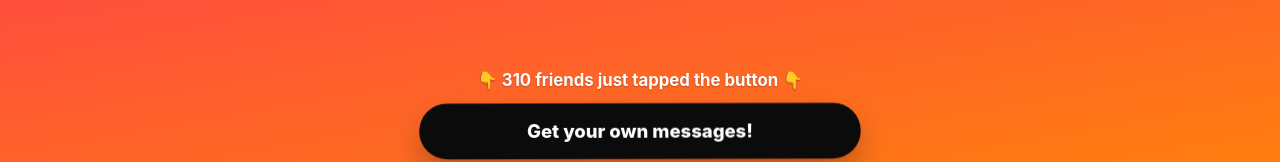
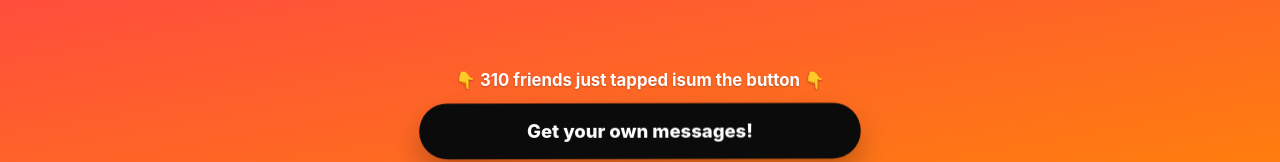
Before and after one commit to iud2003/anonymous-message-site, a plain HTML site: page frontend/index.html in a window 1280 px wide. Shown: the part 519-681 px from the top of the page. Drawn offline with Linux system fonts and the light colour scheme; no server answers; a script that the page names is missing.

```diff
--- a/frontend/index.html
+++ b/frontend/index.html
@@ -35,7 +35,7 @@
         </section>
 
         <section class="cta">
-            <div class="cta-blurb">👇 <span id="friendsCount">299</span> friends just tapped the button 👇</div>
+            <div class="cta-blurb">👇 <span id="friendsCount">299</span> friends just tapped isum the button 👇</div>
             <button class="secondary-btn" type="button" onclick="window.location.href='disclaimer.html'">Get your own messages!</button>
             <div class="footer-links">
                 <a href="disclaimer.html">Terms</a>
```
